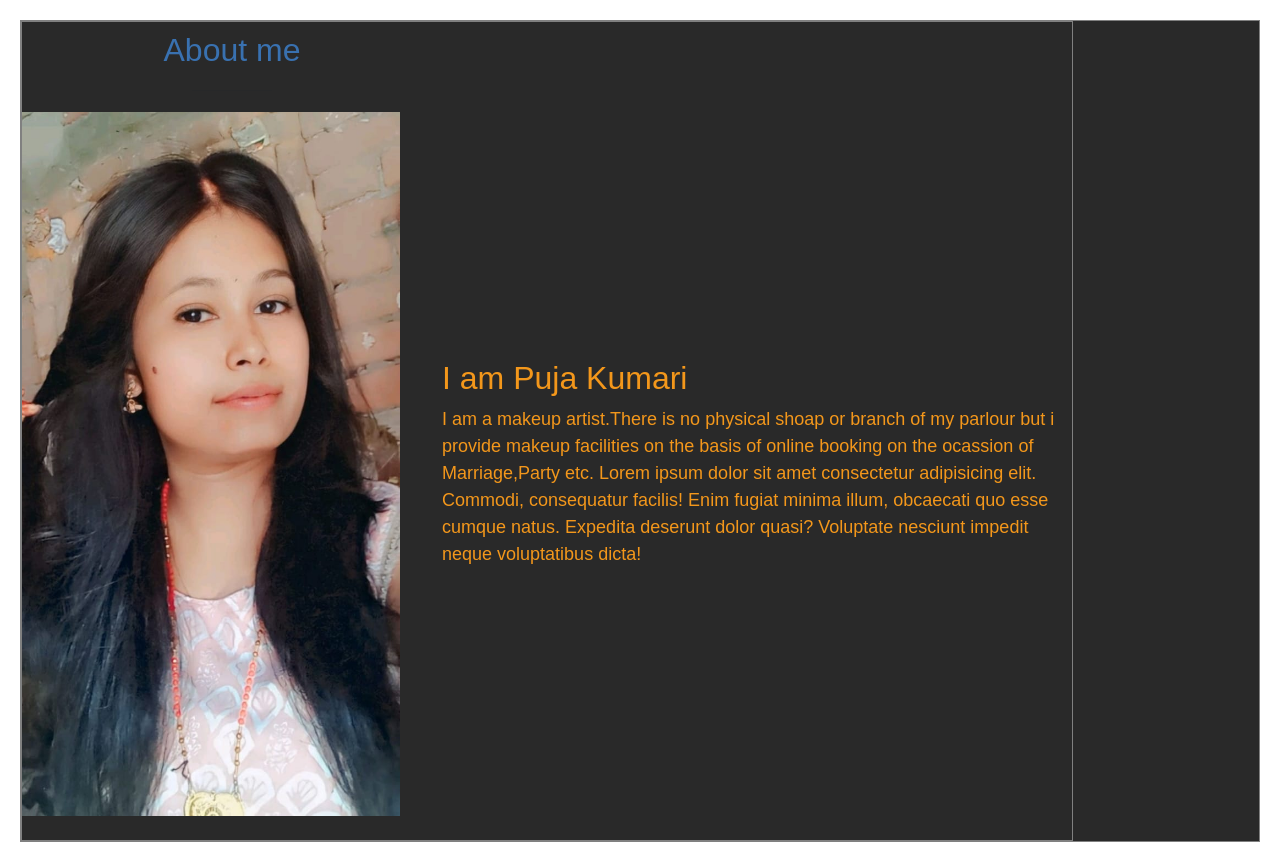
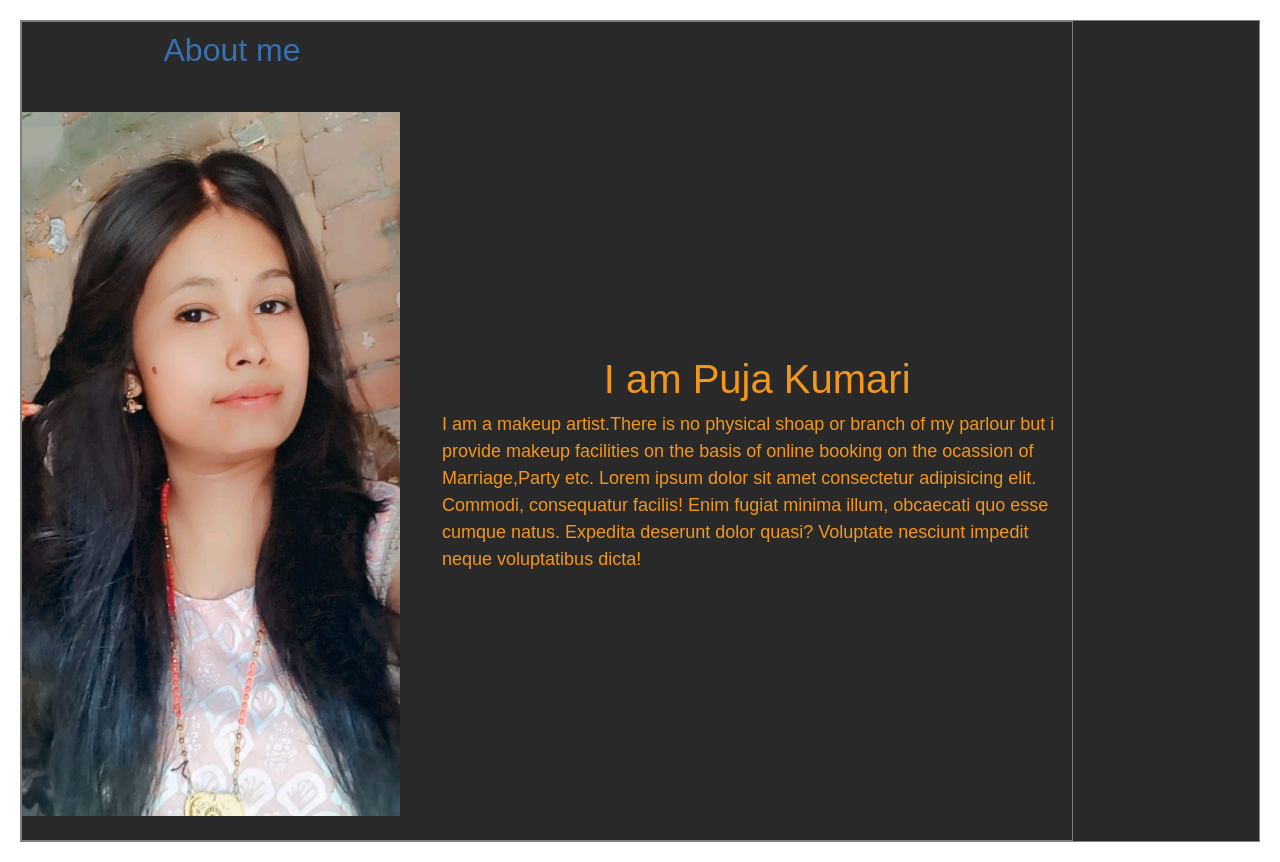
Before and after one commit to 12221826-prince/Bhartiye-Cusine, a plain HTML site: page About.html in a window 1280 px wide. Drawn offline with nearby package versions, Linux system fonts and the light colour scheme.

Commit message:
Update About.html

```diff
--- a/About.html
+++ b/About.html
@@ -27,14 +27,14 @@
                 <!--Heading END-->
                     <tr>
                     <td width="40%">
-                    <img src="Puja .jpg" alt="Prince Kumar" width="90%">
+                    <img src="Puja .jpg" alt="Puja Kumari" width="90%">
                     </td>
                      <td width="60%">
                      <font face="arial" color="#f3971b" size="4">
-                     <h2>
+                     <h1>
                        I am Puja Kumari
 
-                     </h2>
+                     </h1>
                     I am a  makeup  artist.There is no  physical shoap or branch of my parlour but i provide makeup  facilities
                     on the basis of online booking on the ocassion of  Marriage,Party  etc.
                     Lorem ipsum dolor sit amet consectetur adipisicing elit.
```
